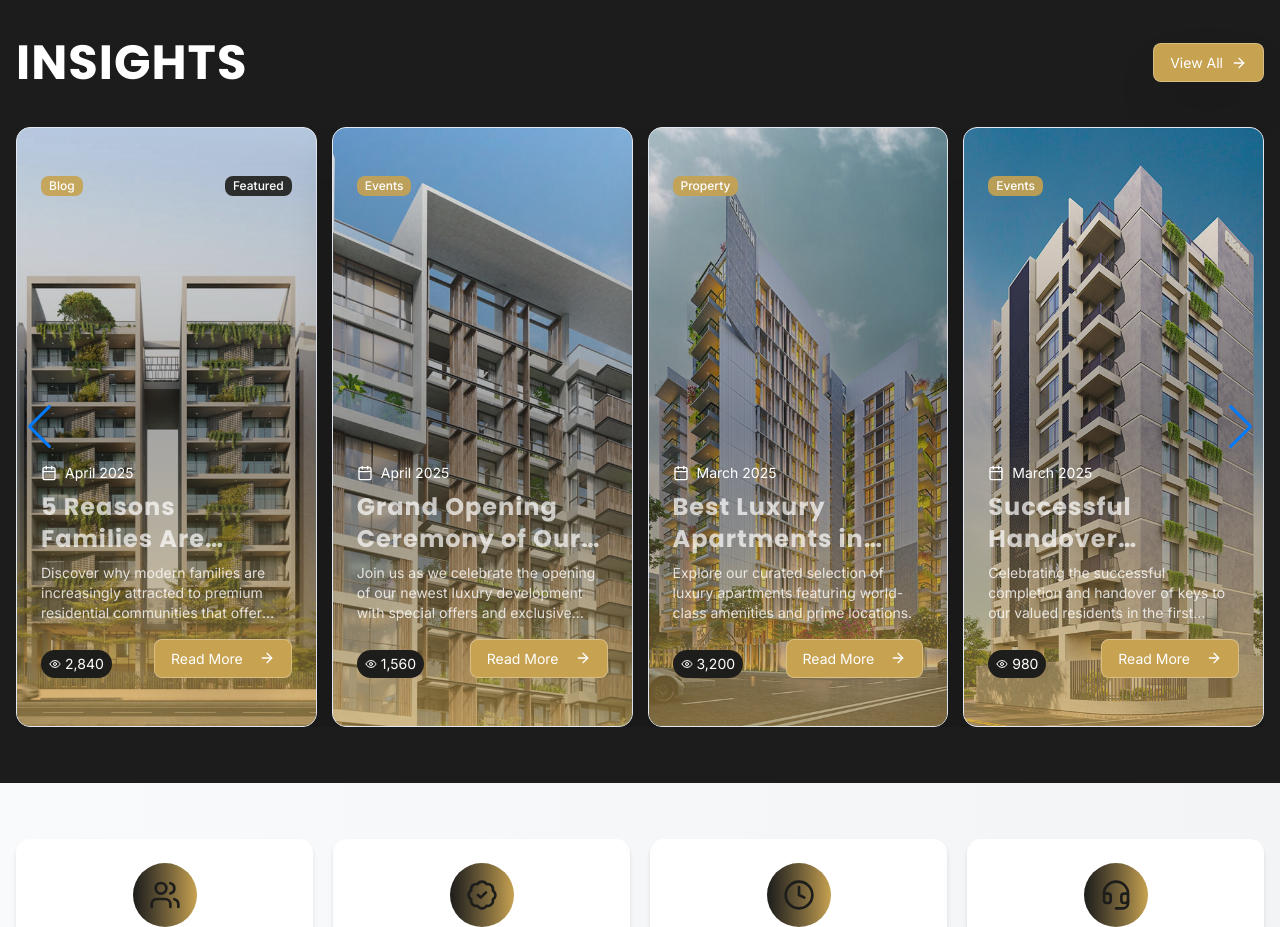
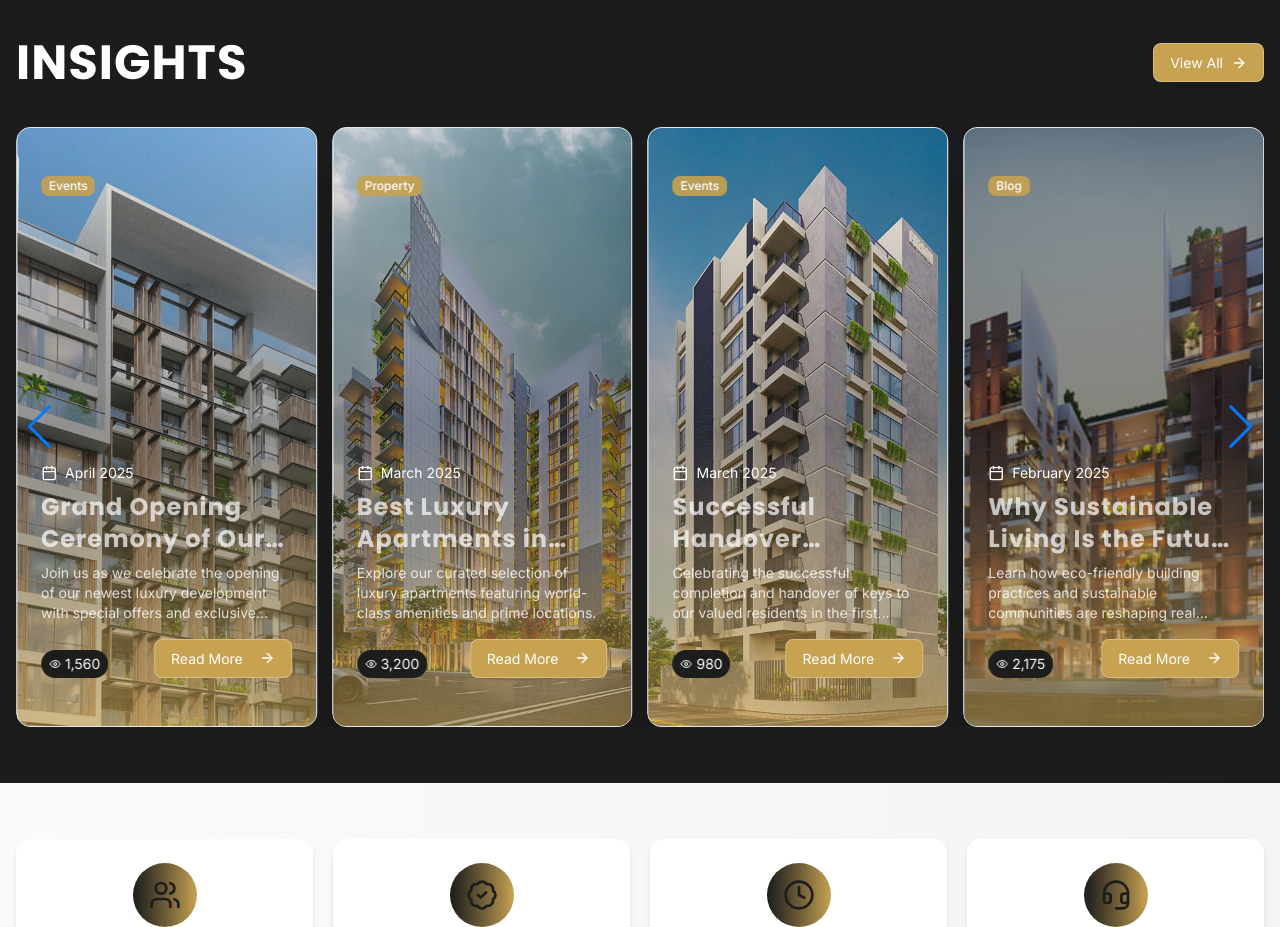
Before and after one commit to FayzulIslamFaisal/promise-holding-properties, a Next.js app: page / in a window 1280 px wide. Shown: the part 1520-2447 px from the top of the page. Built offline with nearby package versions, Linux system fonts and the light colour scheme.

Commit message:
added to a animate pluse

```diff
--- a/src/components/home-page/InsightsSection.tsx
+++ b/src/components/home-page/InsightsSection.tsx
@@ -3,7 +3,7 @@ import { InsightCard } from './InsightCard';
 import { Swiper, SwiperSlide } from 'swiper/react';
 import 'swiper/css';
 import 'swiper/css/navigation';
-import { Navigation } from 'swiper/modules';
+import { Autoplay, Navigation } from 'swiper/modules';
 import Link from 'next/link';
 import { ArrowRight } from 'lucide-react';
 
@@ -136,8 +136,12 @@ export const InsightsSection: React.FC = () => {
         <Swiper
           spaceBetween={15}
           slidesPerView={1}
+          autoplay={{
+              delay: 3000,
+              disableOnInteraction: false,
+          }}
           navigation
-          modules={[Navigation]}
+          modules={[Navigation, Autoplay]}
           loop
           breakpoints={{
             0: { slidesPerView: 1 },
```
